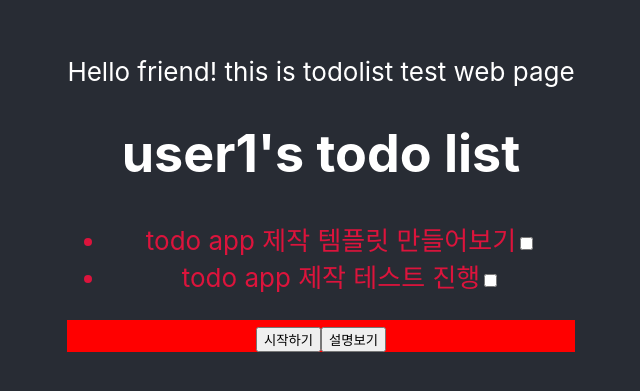
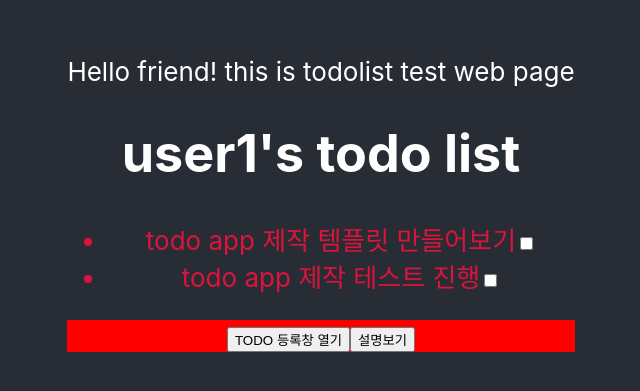
Before and after one commit to JangGeunSong/todo_app_advance, a React (Create React App) app: page / in a window 1280 px wide. Shown: the part 209-600 px from the top of the page, without its empty margins (319-959 px from the left). Built offline with nearby package versions, Linux system fonts and the light colour scheme.

Commit message:
input 창 이벤트 추가 & 데이터 처리 부분 구조 변경

```diff
--- a/src/pages/mainPage/components/buttonBundle.tsx
+++ b/src/pages/mainPage/components/buttonBundle.tsx
@@ -1,7 +1,7 @@
-export default function buttonBundle():JSX.Element {
+export default function ButtonBundle(inputOpenStatus:boolean, changeInputStatus:React.Dispatch<React.SetStateAction<boolean>>):JSX.Element {
 
-    const startClick = () => {
-        console.log("hey this is start")
+    const openTodoInput = () => {
+        changeInputStatus(!inputOpenStatus)
     }
 
     const descriptionClick = () => {
@@ -10,8 +10,20 @@ export default function buttonBundle():JSX.Element {
 
     return (
         <div className="btnBox red">
-            <button onClick={startClick}>시작하기</button>
-            <button onClick={descriptionClick}>설명보기</button>
+            <button onClick={openTodoInput}>
+                {inputOpenStatus === true ?
+                    (<span>TODO 등록창 닫기</span>)
+                    :
+                    (<span>TODO 등록창 열기</span>)
+                }
+            </button>
+            <button onClick={descriptionClick}>
+                {inputOpenStatus === true ?
+                    (<span>input 가이드라인 확인</span>)
+                    :
+                    (<span>설명보기</span>)
+                }
+            </button>
         </div>
     )
 }
--- /dev/null
+++ b/src/pages/mainPage/components/todoInputForm.tsx
@@ -0,0 +1,7 @@
+export default function TodoInputForm(todo:string, setTodo:React.Dispatch<React.SetStateAction<string>>) {
+    return (
+        <div>
+            <input type="text" value={todo} onChange={(e) => setTodo(e.target.value)} />
+        </div>
+    )
+}
--- a/src/pages/mainPage/index.tsx
+++ b/src/pages/mainPage/index.tsx
@@ -1,16 +1,21 @@
-import React from 'react'
+import { useState } from 'react'
 
 import buttonBundle from './components/buttonBundle';
 import todoList from './components/todoList';
+import todoInputForm from './components/todoInputForm';
 
-function mainPage(greeting:string):JSX.Element {
+function MainPage(greeting:string):JSX.Element {
+    const [isTodoInputOpen, setIsTodoInputOpen] = useState<boolean>(false);
+    const [todo, setTodo] = useState<string>("");
+
     return (
         <div>
             <p>{greeting}</p>
             {todoList("user1")}
-            {buttonBundle()}
+            {isTodoInputOpen === true ? (todoInputForm(todo, setTodo)) : null}
+            {buttonBundle(isTodoInputOpen, setIsTodoInputOpen)}
         </div>
     )
 }
 
-export default mainPage;
+export default MainPage;
```
